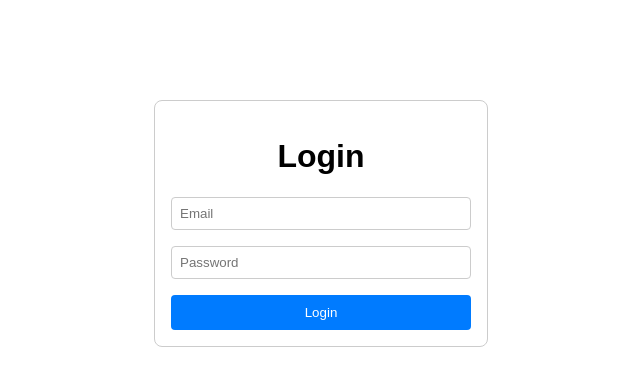
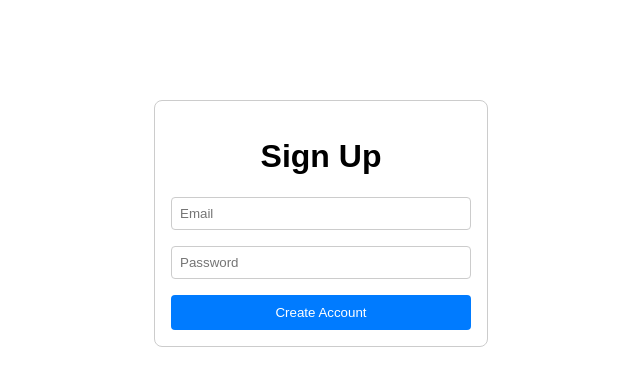
Before and after one commit to Mahir-Hussain/CodeNest, a React (Vite) app in the folder frontend/: page /Signup in a window 1280 px wide. Shown: the top 386 px of the page, without its empty margins (319-959 px from the left). Built offline with nearby package versions, Linux system fonts and the light colour scheme.

Commit message:
Signup Page, still need to fix error handling

```diff
--- a/frontend/src/App.css
+++ b/frontend/src/App.css
@@ -1,6 +1,6 @@
 /* App.css */
 
-.loginContainer {
+.loginContainer{
   max-width: 300px;
   margin: 100px auto;
   padding: 1rem;
@@ -9,6 +9,17 @@
   text-align: center;
   font-family: sans-serif;
 }
+
+.signupContainer{
+  max-width: 300px;
+  margin: 100px auto;
+  padding: 1rem;
+  border: 1px solid #ccc;
+  border-radius: 8px;
+  text-align: center;
+  font-family: sans-serif;
+}
+
 
 .form {
   display: flex;
--- a/frontend/src/App.jsx
+++ b/frontend/src/App.jsx
@@ -1,45 +1,16 @@
-import { useState } from 'react';
+import Login from './Components/Login';
+import SignUp from './Components/Signup';
+import { BrowserRouter as Router, Routes, Route } from 'react-router-dom';
 import './App.css';
 
 function App() {
-  const [email, setEmail] = useState("");
-  const [password, setPassword] = useState("");
-
-  async function submitDetails(e){
-    e.preventDefault();
-
-    try{
-      const response = await fetch("http://localhost:8000/login", {
-        method: "POST",
-        headers: {
-          "Content-Type": "application/json",
-        },
-        body: JSON.stringify({email, password}),
-      });
-      if (!response.ok){
-        throw new Error("HTTP error");
-      }
-
-      const result = await response.text();
-      console.log(result);
-      if(result.includes("Login successful")){
-        alert("Login successful!");
-      }
-
-  }catch(error){
-    console.error(error);
-    alert("Login failed, try again");
-    }
-  }
   return (
-    <div className="loginContainer">
-      <h1>Login</h1>
-      <form className="form" onSubmit={submitDetails}>
-        <input type="email" placeholder="Email" value={email} onChange={(e) => setEmail(e.target.value)}/>
-        <input type="password" placeholder="Password" value={password} onChange={(e) => setPassword(e.target.value)} />
-        <button type="submit">Login</button>
-      </form>
-    </div>
+    <Router>
+      <Routes>
+        <Route path="/" element={<Login />} />
+        <Route path="/Signup" element={<SignUp />} />
+      </Routes>
+    </Router>
   );
 }
 
--- /dev/null
+++ b/frontend/src/Components/Login.jsx
@@ -0,0 +1,48 @@
+import { useState } from 'react';
+import { useNavigate } from 'react-router-dom';
+
+function Login(){
+  const [email, setEmail] = useState("");
+  const [password, setPassword] = useState("");
+  const navigate = useNavigate();
+
+  async function submitDetails(e){
+    e.preventDefault();
+
+    try{
+      const response = await fetch("http://localhost:8000/login", {
+        method: "POST",
+        headers: {
+          "Content-Type": "application/json",
+        },
+        body: JSON.stringify({email, password}),
+      });
+      if (!response.ok){
+        throw new Error("HTTP error");
+      }
+
+      const result = await response.text();
+      console.log(result);
+      if(result.includes("Login successful")){
+        alert("Login successful!");
+      }
+
+  }catch(error){
+    console.error(error);
+    alert("Login failed, try again");
+    }
+  }
+  return (
+    <div className="loginContainer">
+      <h1>Login</h1>
+      <form className="form" onSubmit={submitDetails}>
+        <input type="email" placeholder="Email" value={email} onChange={(e) => setEmail(e.target.value)} />
+        <input type="password" placeholder="Password" value={password} onChange={(e) => setPassword(e.target.value)} />
+        <button type="submit">Login</button>
+        <button type="button" onClick={() => navigate("/Signup")}>Sign Up</button>
+      </form>
+    </div>
+  );
+}
+
+export default Login;
--- /dev/null
+++ b/frontend/src/Components/Signup.jsx
@@ -0,0 +1,46 @@
+import { useState } from 'react';
+import { useNavigate } from 'react-router-dom';
+
+function SignUp() {
+    const [email, setEmail] = useState("");
+    const [password, setPassword] = useState("");
+    const navigate = useNavigate();
+
+    async function signUp(e){
+        e.preventDefault();
+
+        try{
+            const response = await fetch("http://localhost:8000/create_user", {
+                method: "POST",
+                headers: {
+                    "Content-Type": "application/json",
+                },
+                body: JSON.stringify({email, password}),
+            });
+            if (!response.ok){
+                throw new Error("HTTP error");
+            }
+            const result = await response.text();
+            console.log(result);
+            if(result.includes("User created successfully")){
+                alert("Account created");
+                navigate("/");
+            }
+        }catch (error){
+            console.log(error);
+            alert("Account creation failed, try again");
+        }
+    }
+    return (
+      <div className="signupContainer">
+        <h1>Sign Up</h1>
+        <form className="form" onSubmit={signUp}>
+          <input type="email" placeholder="Email" value={email} onChange={(e) => setEmail(e.target.value)} />
+          <input type="password" placeholder="Password" value={password} onChange={(e) => setPassword(e.target.value)} />
+          <button type="submit">Create Account</button>
+        </form>
+      </div>
+    );
+}
+
+export default SignUp;
```
